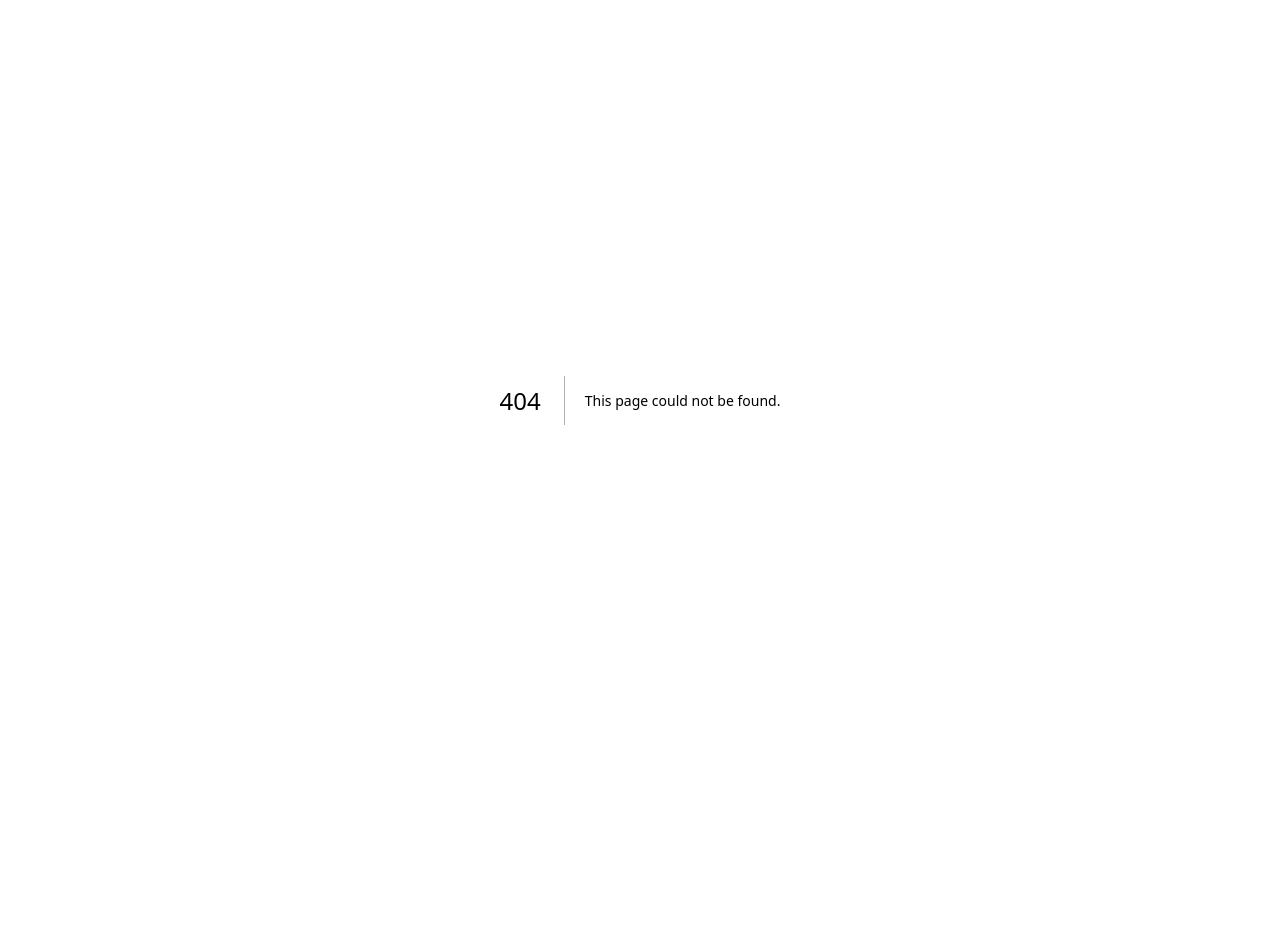
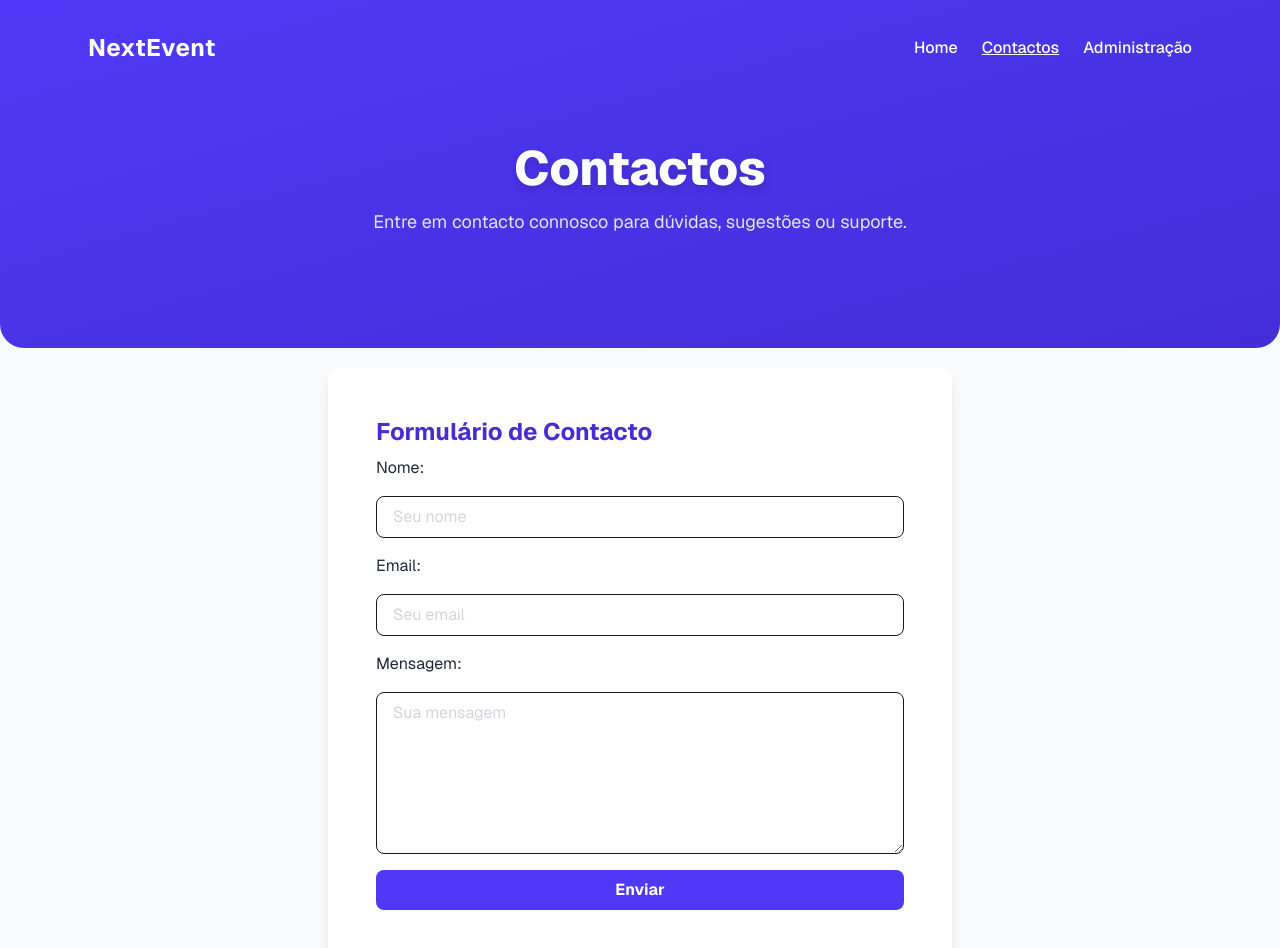
Before and after one commit to Forcahumana/Prog_web, a Next.js app in the folder prog_web/frontend/: page /contactos in a window 1280 px wide. Before the commit this address had no page. Shown: the top 948 px of the page. Before the commit the page ends 800 px from the top, so only its background shows below. Built offline with nearby package versions, Linux system fonts and the light colour scheme.

Commit message:
Pagina de contactos feita e outras coisas

```diff
--- /dev/null
+++ b/prog_web/frontend/src/app/contactos/page.js
@@ -0,0 +1,114 @@
+"use client";
+import { useState } from "react";
+
+export default function Contactos() {
+  const [nome, setNome] = useState("");
+  const [email, setEmail] = useState("");
+  const [mensagem, setMensagem] = useState("");
+  const [status, setStatus] = useState("");
+
+  const handleSubmit = async (e) => {
+    e.preventDefault();
+    setStatus("Enviando...");
+    try {
+      const res = await fetch("http://localhost:1337/api/mensagens-de-contatos", {
+        method: "POST",
+        headers: {
+          "Content-Type": "application/json",
+        },
+        body: JSON.stringify({
+          data: {
+            nome,
+            email,
+            mensagem,
+          },
+        }),
+      });
+      const data = await res.json();
+      if (res.ok) {
+        setStatus(<span style={{ color: "green" }}>Mensagem enviada com sucesso!</span>);
+        setNome("");
+        setEmail("");
+        setMensagem("");
+      } else {
+        setStatus(data?.error?.message || <span style={{ color: "red" }}>Erro ao enviar mensagem.</span>);
+      }
+    } catch (err) {
+      setStatus(<span style={{ color: "red" }}>Erro ao enviar mensagem.</span>);
+    }
+};
+
+  return (
+    <main className="min-h-screen bg-gray-50 font-sans">
+      {/* Header */}
+      <div className="bg-gradient-to-br from-indigo-600 to-indigo-700 pb-20 rounded-b-3xl">
+        <header className="max-w-6xl mx-auto flex justify-between items-center py-8 px-6">
+          <span className="text-white font-bold text-2xl tracking-wide">NextEvent</span>
+          <nav className="flex items-center gap-6">
+            <a href="/" className="text-white font-medium hover:underline">Home</a>
+            <a href="/contactos" className="text-white font-medium underline">Contactos</a>
+            <a href="/teste" className="text-white font-medium hover:underline">Administração</a>
+          </nav>
+        </header>
+        {/* Welcome Section */}
+        <section className="text-center mt-12">
+          <h1 className="text-white text-5xl font-extrabold mb-4 drop-shadow-lg">
+            Contactos
+          </h1>
+          <p className="text-indigo-100 text-lg mb-8">
+            Entre em contacto connosco para dúvidas, sugestões ou suporte.
+          </p>
+        </section>
+      </div>
+      {/* Contact Info Section */}
+      <section className="max-w-2xl mx-auto mt-5 px-6">
+        <div className="bg-white rounded-xl shadow-lg p-12 flex flex-col gap-10 min-h-[550px]">
+          <div>
+            <h2 className="text-2xl font-bold text-indigo-700 mb-2">Formulário de Contacto</h2>
+            <form className="flex flex-col gap-4" onSubmit={handleSubmit}>
+              <label htmlFor="nome" className="text-gray-800">Nome:</label>
+              <input
+                id="nome"
+                type="text"
+                placeholder="Seu nome"
+                className="border rounded-lg px-4 py-2 placeholder-gray-300"
+                value={nome}
+                onChange={e => setNome(e.target.value)}
+                required
+              />
+              <label htmlFor="email" className="text-gray-800">Email:</label>
+              <input
+                id="email"
+                type="email"
+                placeholder="Seu email"
+                className="border rounded-lg px-4 py-2 placeholder-gray-300"
+                value={email}
+                onChange={e => setEmail(e.target.value)}
+                required
+              />
+              <label htmlFor="mensagem" className="text-gray-800">Mensagem:</label>
+              <textarea
+                id="mensagem"
+                placeholder="Sua mensagem"
+                className="border rounded-lg px-4 py-2 placeholder-gray-300"
+                rows={6}
+                value={mensagem}
+                onChange={e => setMensagem(e.target.value)}
+                required
+              />
+              <button
+                type="submit"
+                className="bg-indigo-600 text-white font-bold py-2 rounded-lg hover:bg-indigo-700 transition"
+              >
+                Enviar
+              </button>
+              {status && (
+                <span className="text-sm mt-2 text-center">{status}</span>
+              )}
+            </form>
+          </div>
+        </div>
+      </section>
+    </main>
+  );
+}
--- a/prog_web/frontend/src/app/layout.js
+++ b/prog_web/frontend/src/app/layout.js
@@ -12,8 +12,7 @@ const geistMono = Geist_Mono({
 });
 
 export const metadata = {
-  title: "Create Next App",
-  description: "Generated by create next app",
+  title: "NextEvent"
 };
 
 export default function RootLayout({ children }) {
--- a/prog_web/frontend/src/app/page.js
+++ b/prog_web/frontend/src/app/page.js
@@ -20,6 +20,29 @@ export default function Home() {
     };
   }, []);
 
+  const handleJoinEvent = async () => {
+    const nome = prompt("Qual é o seu nome?");
+    if (!nome) return;
+    const email = prompt("Qual é o seu email?");
+    if (!email) return;
+    if (eventos.length === 0) {
+      alert("Nenhum evento disponível.");
+      return;
+    }
+    const eventoNomes = eventos.map((ev, idx) =>
+      `${idx + 1}: ${ev.nome || ev.attributes?.name || "Sem nome"}`
+    ).join('\n');
+    const escolha = prompt(`Digite o número do evento que deseja participar:\n${eventoNomes}`);
+    const idx = parseInt(escolha, 10) - 1;
+    if (isNaN(idx) || idx < 0 || idx >= eventos.length) {
+      alert("Evento inválido.");
+      return;
+    }
+    const evento = eventos[idx];
+    alert(`Inscrição enviada!\nNome: ${nome}\nEmail: ${email}\nEvento: ${evento.nome || evento.attributes?.name}`);
+    // Aqui você pode enviar os dados para o backend se desejar
+  };
+
   return (
     <main className="min-h-screen bg-gray-50 font-sans">
       {/* Header */}
@@ -28,13 +51,8 @@ export default function Home() {
             <span className="text-white font-bold text-2xl tracking-wide">NextEvent</span>
             <nav className="flex items-center gap-6">
           <a href="/" className="text-white font-medium hover:underline">Home</a>
-            <a href="#categorias" className="text-white font-medium hover:underline">Contactos</a>
-            <a
-              href="/teste"
-              className="bg-cyan-300 text-indigo-700 rounded-full px-6 py-2 font-bold shadow hover:bg-cyan-200 transition"
-            >
-              Administração
-            </a>
+          <a href="/contactos" className="text-white font-medium hover:underline">Contactos</a>
+          <a href="/teste" className="text-white font-medium hover:underline">Administração</a>
             </nav>
           </header>
           {/* Welcome Section */}
@@ -49,9 +67,17 @@ export default function Home() {
       </div>
       {/* Popular Events Section */}
       <section className="max-w-6xl mx-auto mt-16 px-6">
-        <h2 className="text-center text-3xl font-bold text-gray-800 mb-10">
+        <div className="flex flex-col md:flex-row md:items-center md:justify-between mb-10 gap-6">
+          <h2 className="text-3xl font-bold text-gray-800 text-center md:text-left">
             Eventos A Decorrerem
           </h2>
+          <button
+            className="bg-indigo-600 text-white font-bold py-3 px-8 rounded-lg hover:bg-indigo-700 transition text-lg shadow"
+            onClick={handleJoinEvent}
+          >
+            Inscrever-se em um Evento
+          </button>
+        </div>
         <div className="flex flex-wrap gap-8 justify-center">
           {eventos.length > 0 ? (
             eventos.map((evento) => (
```
Lines whose indentation alone changed are shown as unchanged.
